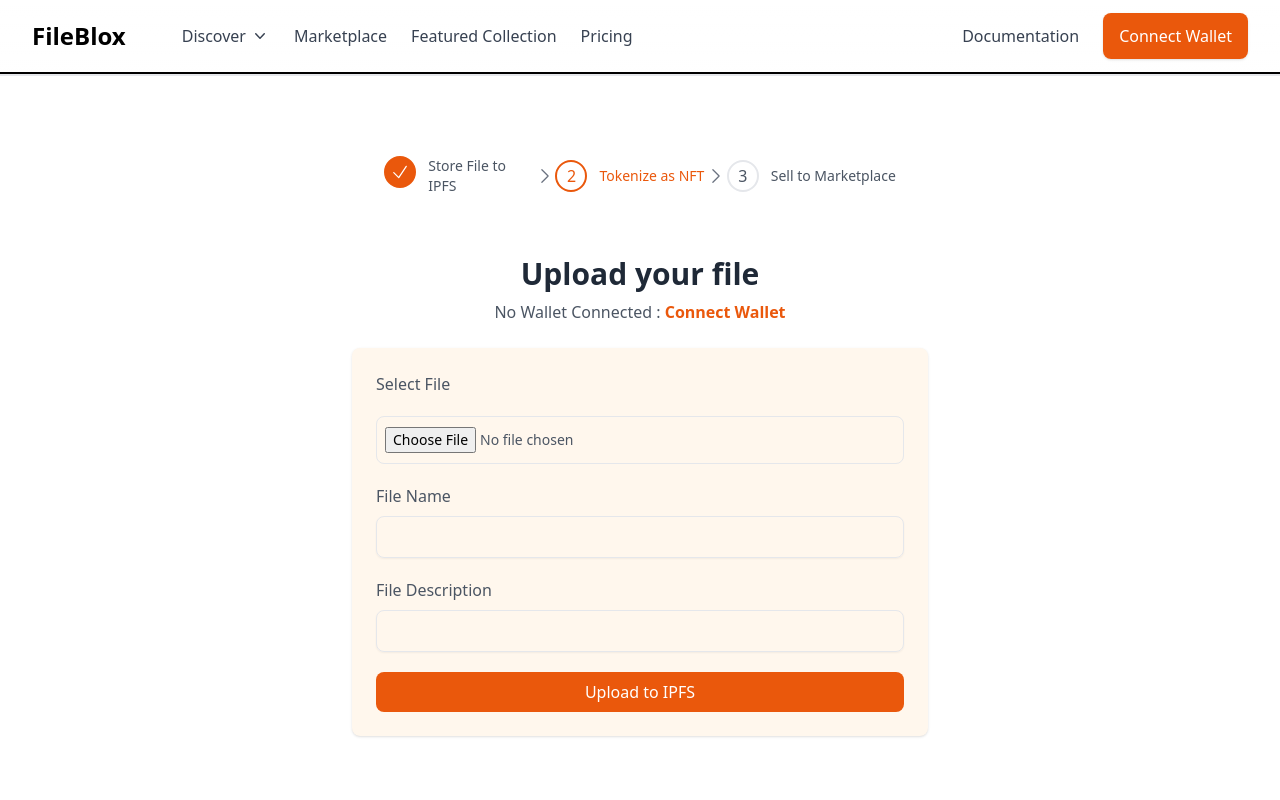
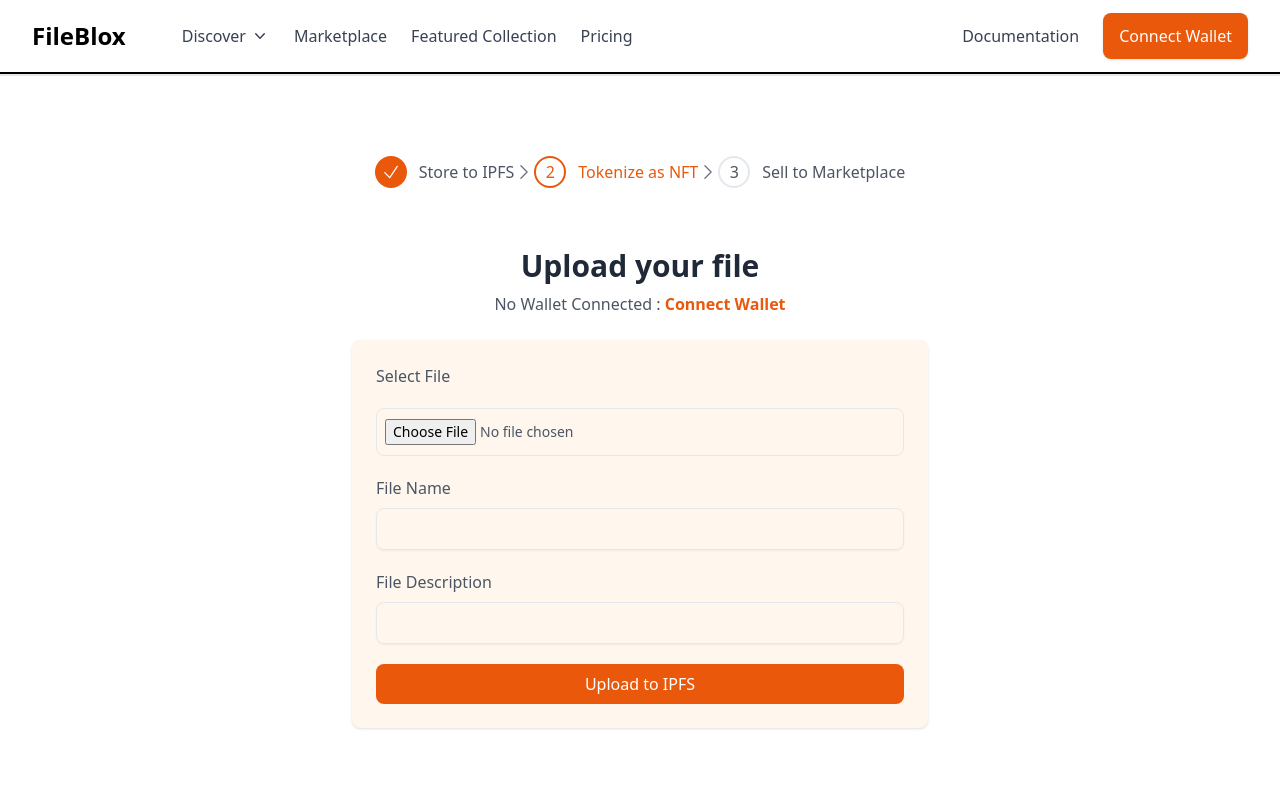
Before and after one commit to raldblox/fileblox, a Next.js app in the folder react-web-app/: page /marketplace/create in a window 1280 px wide. Shown: the top 800 px of the page. Built offline with nearby package versions, Linux system fonts and the light colour scheme.

Commit message:
Fixed phrase from wrapping; Shorten wallet address

```diff
--- a/react-web-app/pages/marketplace/create.js
+++ b/react-web-app/pages/marketplace/create.js
@@ -6,7 +6,7 @@ export default () => {
     const { connectWallet, connectedWallet } = useContext(Context);
 
     const [steps, setStep] = useState({
-        stepsItems: ["Store File to IPFS", "Tokenize as NFT", "Sell to Marketplace"],
+        stepsItems: ["Store to IPFS", "Tokenize as NFT", "Sell to Marketplace"],
         currentStep: 2
     })
 
@@ -70,7 +70,7 @@ export default () => {
                                     </div>
                                 </div>
                                 <div className="flex items-center h-8 md:h-auto">
-                                    <h3 className={`text-sm ${steps.currentStep == idx + 1 ? "text-orange-600" : ""}`}>
+                                    <h3 className={`text-base whitespace-nowrap ${steps.currentStep == idx + 1 ? "text-orange-600" : ""}`}>
                                         {item}
                                     </h3>
                                 </div>
@@ -92,7 +92,7 @@ export default () => {
                             <h3 className="text-2xl font-bold text-gray-800 sm:text-3xl">Upload your file</h3>
                             <p className="">
                                 {connectedWallet ?
-                                    <>Wallet Connected : <span className="font-bold text-orange-600 hover:text-orange-500">{connectedWallet}</span></> :
+                                    <>Wallet Connected : <span className="font-bold text-orange-600 hover:text-orange-500">{connectedWallet.slice(0, 10)}...{connectedWallet.slice(-10)}</span></> :
                                     <>No Wallet Connected : <button onClick={connectWallet} className="font-bold text-orange-600 hover:text-orange-500">Connect Wallet</button></>
                                 }
                             </p>
```
